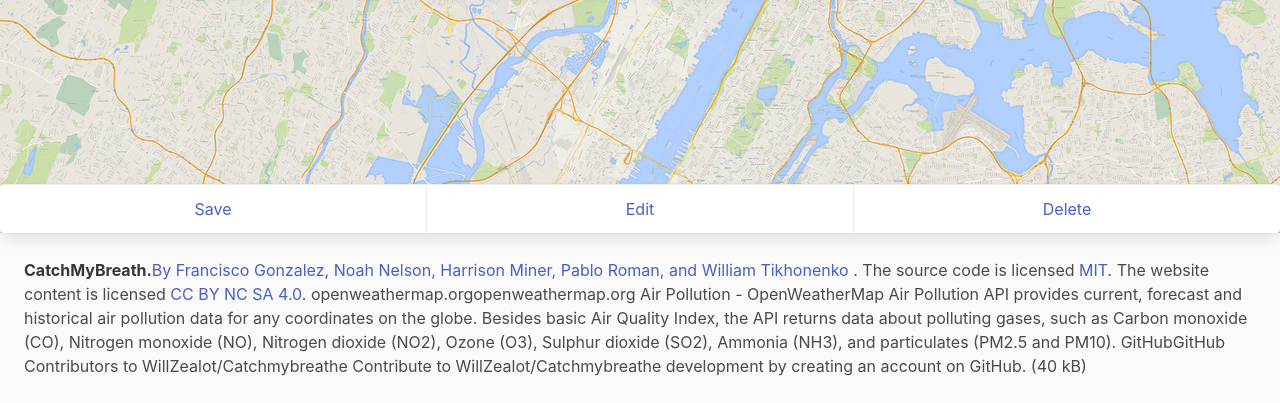
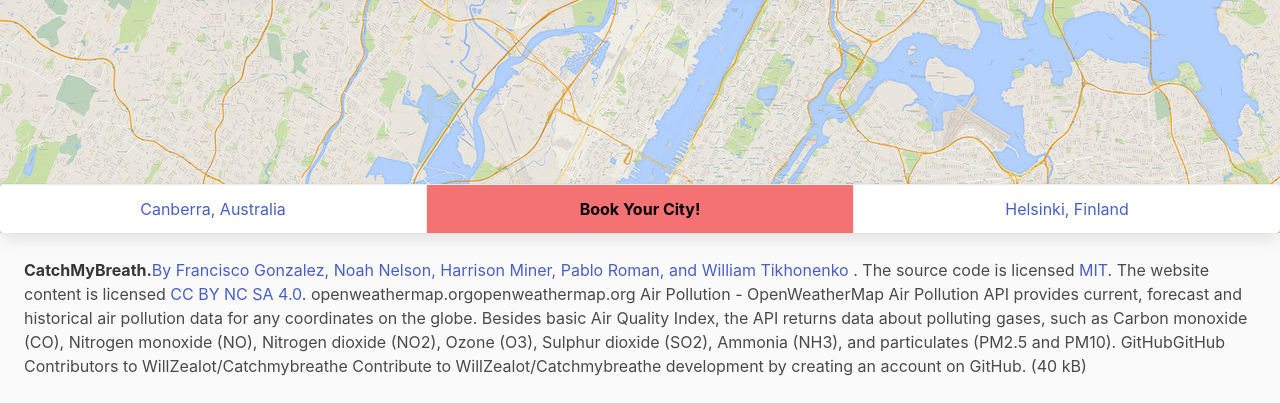
Before and after one commit to WillZealot/Catchmybreathe, a plain HTML site: page results.html in a window 1280 px wide. Shown: the part 430-833 px from the top of the page. Drawn offline with nearby package versions, Linux system fonts and the light colour scheme.

Commit message:
changes the bottom footer buttons to have links two to links to airbnb booking for super healthy air as well as the middle button saying book our city! with a link to the airbnb booking site

```diff
--- a/results.html
+++ b/results.html
@@ -55,9 +55,9 @@
   </div>
   <div class="card">
     <footer class="card-footer">
-      <a href="#" class="card-footer-item">Save</a>
-      <a href="#" class="card-footer-item">Edit</a>
-      <a href="#" class="card-footer-item">Delete</a>
+      <a href="https://www.airbnb.com/a/stays/Canberra--Australian-Capital-Territory--Australia?mlamenities=true&c=.pi0.pk475441696_61832013358&localized_ghost=true&gclid=Cj0KCQjw7PCjBhDwARIsANo7CglKJgOhsuBuyRG2oVE5_aDd4D1Ua_kLzG_b99WBxVyC4M76hXAC0f8aAh3fEALw_wcB" class="card-footer-item">Canberra, Australia</a>
+      <a style="background-color: rgb(244, 113, 116); color:black" href="https://www.airbnb.com/" class="card-footer-item"><strong>Book Your City!</strong></a>
+      <a href="https://www.airbnb.com/a/stays/Helsinki--Finland?mlamenities=true&c=.pi0.pk475441696_61832019598&localized_ghost=true&gclid=Cj0KCQjw7PCjBhDwARIsANo7CglfIYU6eYO_bZ5mHxR31z1j2ocbjQpQxbcp2PE6_6h30yY0woGP_HEaArHAEALw_wcB" class="card-footer-item">Helsinki, Finland</a>
     </footer>
   </div>
 
```
